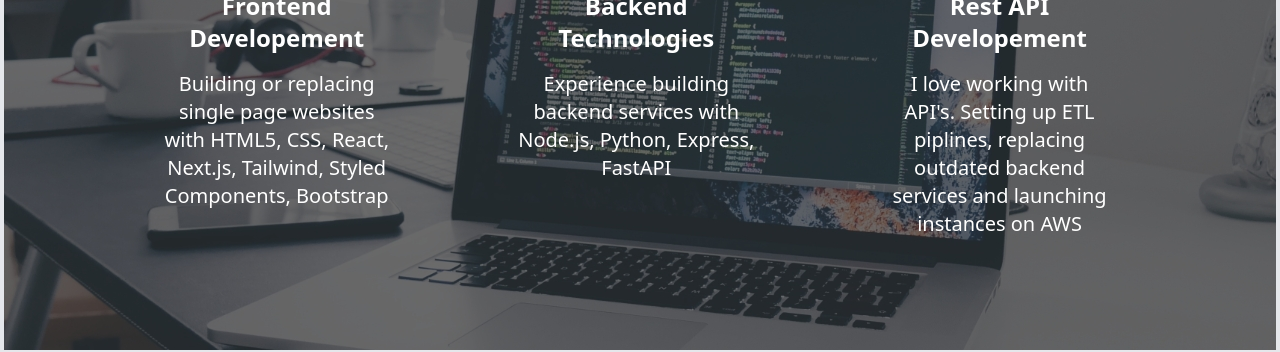
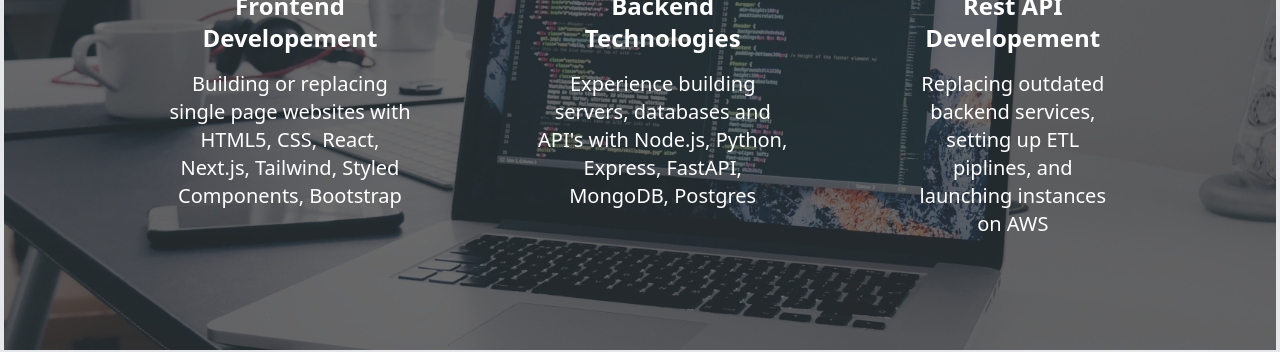
Before and after one commit to edgar-arturo-arrizon/portfolio-nextjs, a Next.js app: page / in a window 1280 px wide. Shown: the part 514-866 px from the top of the page. Built offline with nearby package versions, Linux system fonts and the light colour scheme.

Commit message:
work componenet updated

```diff
--- a/pages/services.js
+++ b/pages/services.js
@@ -10,11 +10,11 @@ const Services = () => {
         </div>
         <div className="py-4 lg:px-10 lg:min-w-[30%]">
           <h3 className="text-2xl py-4 font-bold">Backend Technologies</h3>
-          <p className="text-lg lg:text-xl"> Experience building backend services with Node.js, Python, Express, FastAPI  </p>
+          <p className="text-lg lg:text-xl"> Experience building servers, databases and API's with Node.js, Python, Express, FastAPI, MongoDB, Postgres</p>
         </div>
         <div className="py-4 lg:px-20 lg:min-w-[30%]">
           <h3 className="text-2xl py-4 font-bold">Rest API Developement</h3>
-          <p className="text-lg lg:text-xl">I love working with API's. Setting up ETL piplines, replacing outdated backend services and launching instances on AWS</p>
+          <p className="text-lg lg:text-xl">Replacing outdated backend services, setting up ETL piplines, and launching instances on AWS</p>
         </div>
       </div>
     </section>
```
Also changed, not shown: public/vercel.svg (deleted).
